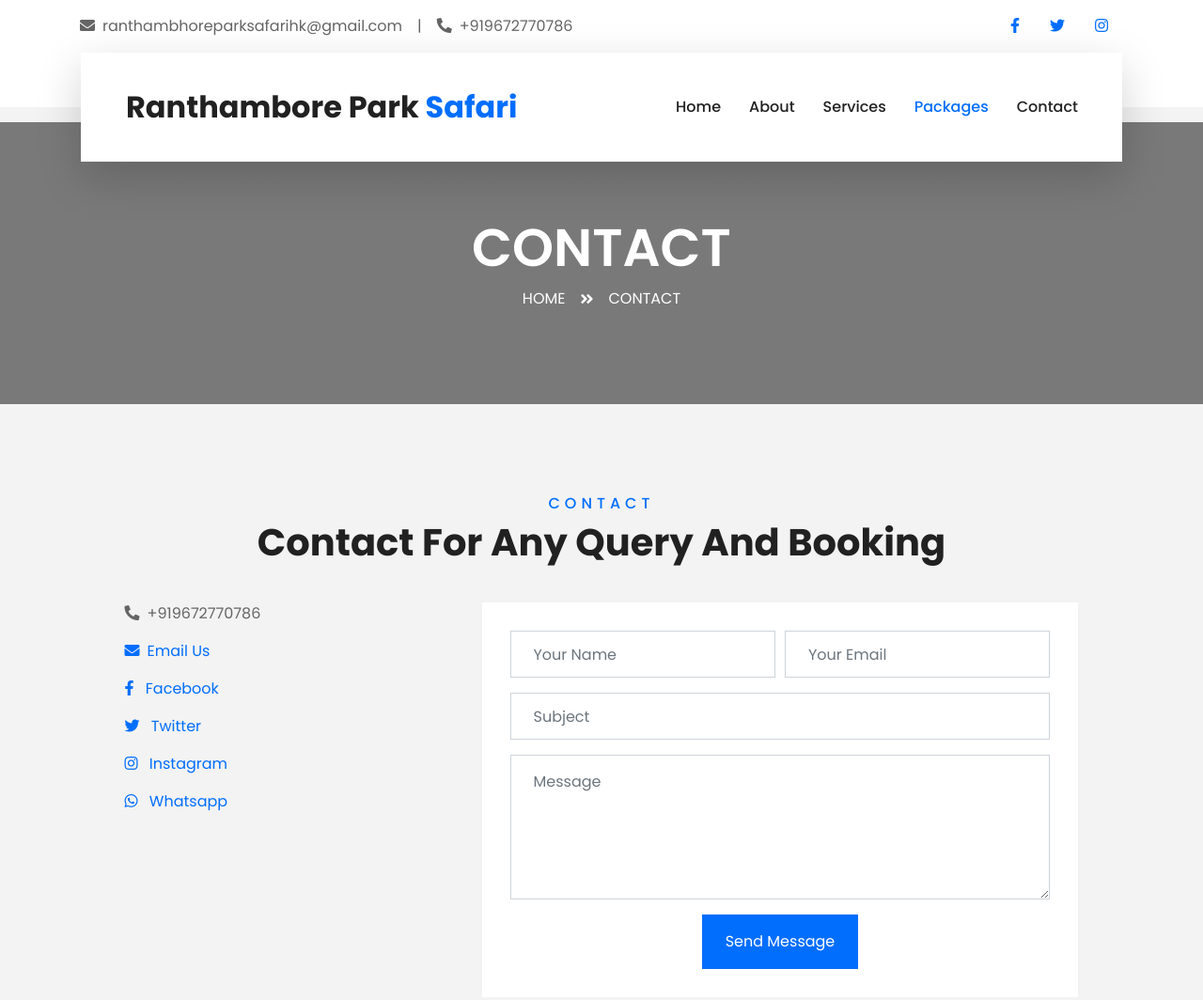
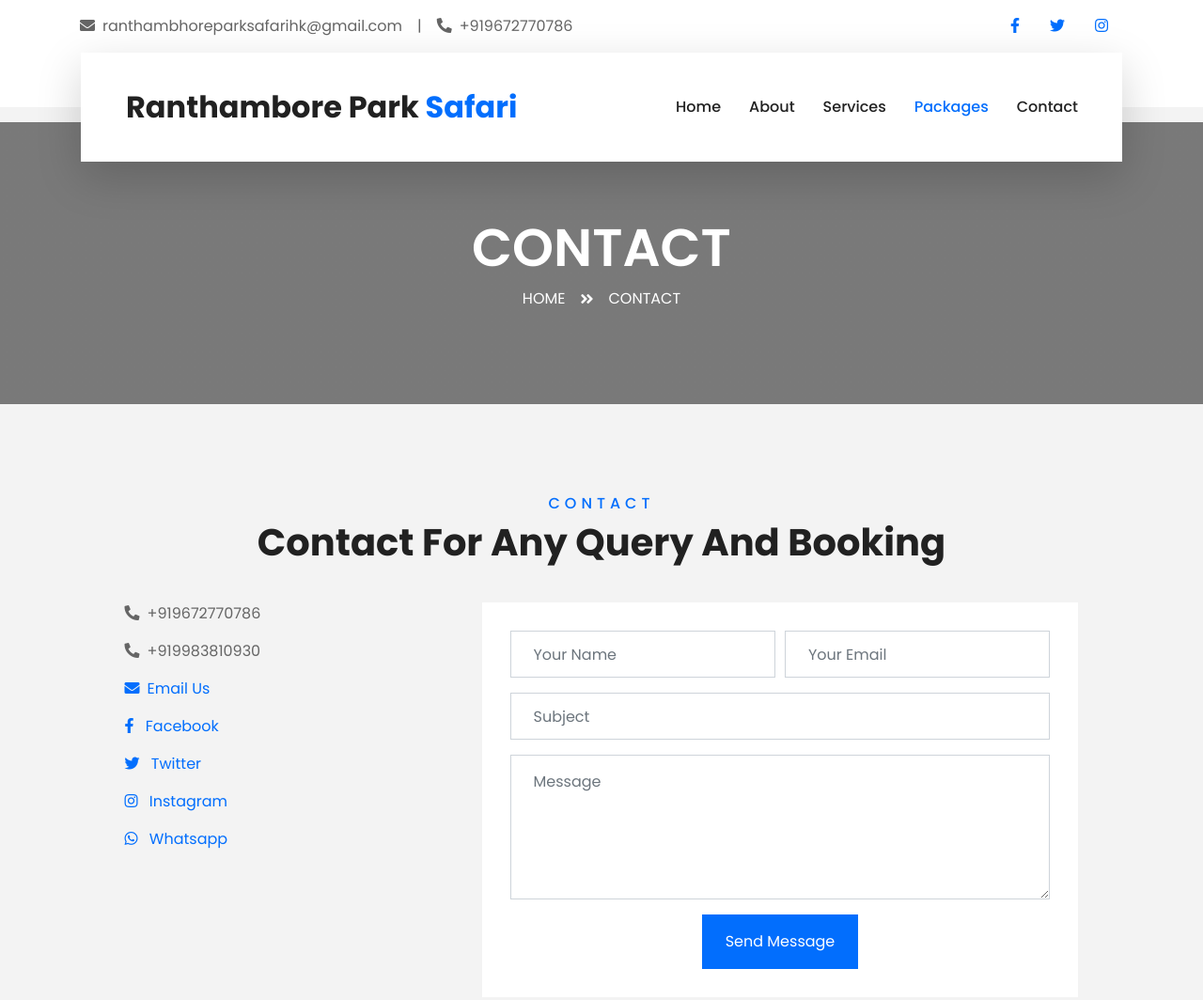
Before and after one commit to heenaventure7/rnp7, a plain HTML site: page contact.html in a window 1280 px wide. Shown: the top 1064 px of the page at 94% size. Drawn offline with nearby package versions, Linux system fonts and the light colour scheme.

Commit message:
Update contact.html

```diff
--- a/contact.html
+++ b/contact.html
@@ -112,6 +112,7 @@
 
                 <div class="col-lg-4 col-md-12 mb-10">
                     <p><i class="fa fa-phone-alt mr-2"></i>+919672770786</p>
+                    <p><i class="fa fa-phone-alt mr-2"></i>+919983810930</p>
                     <a href="mailto: ranthambhoreparksafarihk@gmail.com">
                         <p><i class="fa fa-envelope mr-2"></i>Email Us</p>
                     </a>
```
